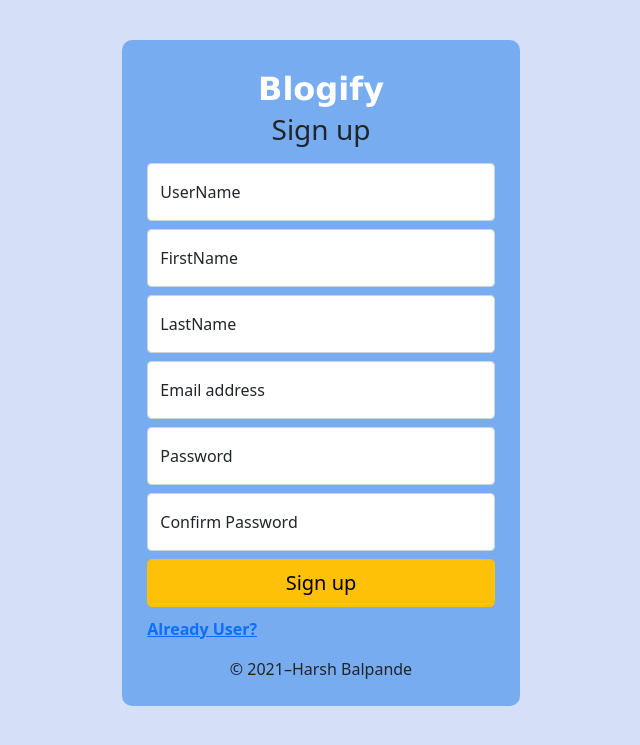
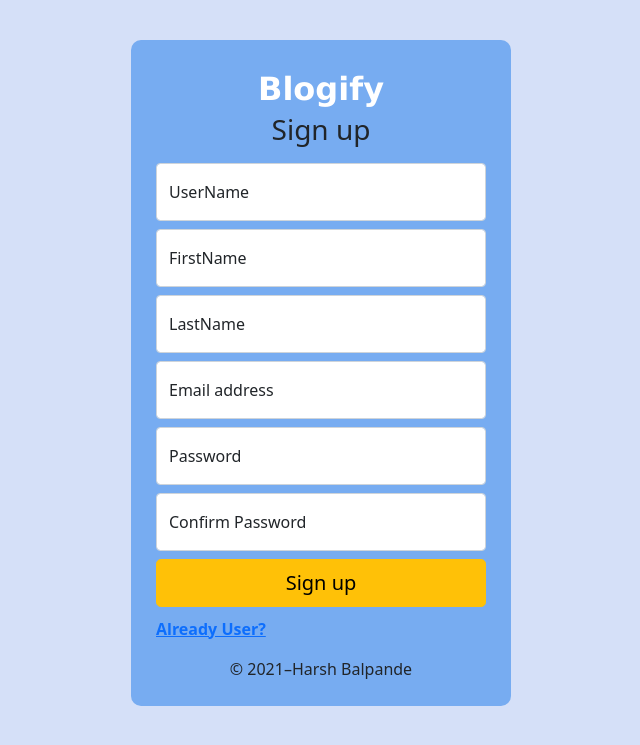
Before and after one commit to harshbalpande55/Blogify, a Django app: template blog/templates/signup.html in a window 1280 px wide. Shown: the top 745 px of the page, without its empty margins (319-959 px from the left). Run offline with Django 3.2, Linux system fonts and the light colour scheme; the template is opened without the code that fills it, so the values that code supplies are empty; parts of the project's set-up code (start-up, migrations or seed data) failed here and were passed over.

Commit message:
Update signup.html

```diff
--- a/blog/templates/signup.html
+++ b/blog/templates/signup.html
@@ -9,14 +9,14 @@
     <!-- Bootstrap CSS -->
     <link href="https://cdn.jsdelivr.net/npm/bootstrap@5.0.1/dist/css/bootstrap.min.css" rel="stylesheet" integrity="sha384-+0n0xVW2eSR5OomGNYDnhzAbDsOXxcvSN1TPprVMTNDbiYZCxYbOOl7+AMvyTG2x" crossorigin="anonymous">
     <link rel="stylesheet" type="text/css" href="{% static 'css/signup.css' %}">
+    <title>Blogify</title>
     <link rel="shortcut icon" href="{% static 'css/favicon.ico' %}" />
-    <title>Blogify</title>
   </head>
   <body>
     <div class="container">
         <div class="row">
             <div class="col"></div>
-            <div class="col mid">
+            <div class="col-lg-4 mid">
                 <main class="form-signin">
                 <a class="navbar-brand " id="brand" href="/" >Blogify</a>
                 <h1 class="h3 mb-3 fw-normal">Sign up</h1>
```
